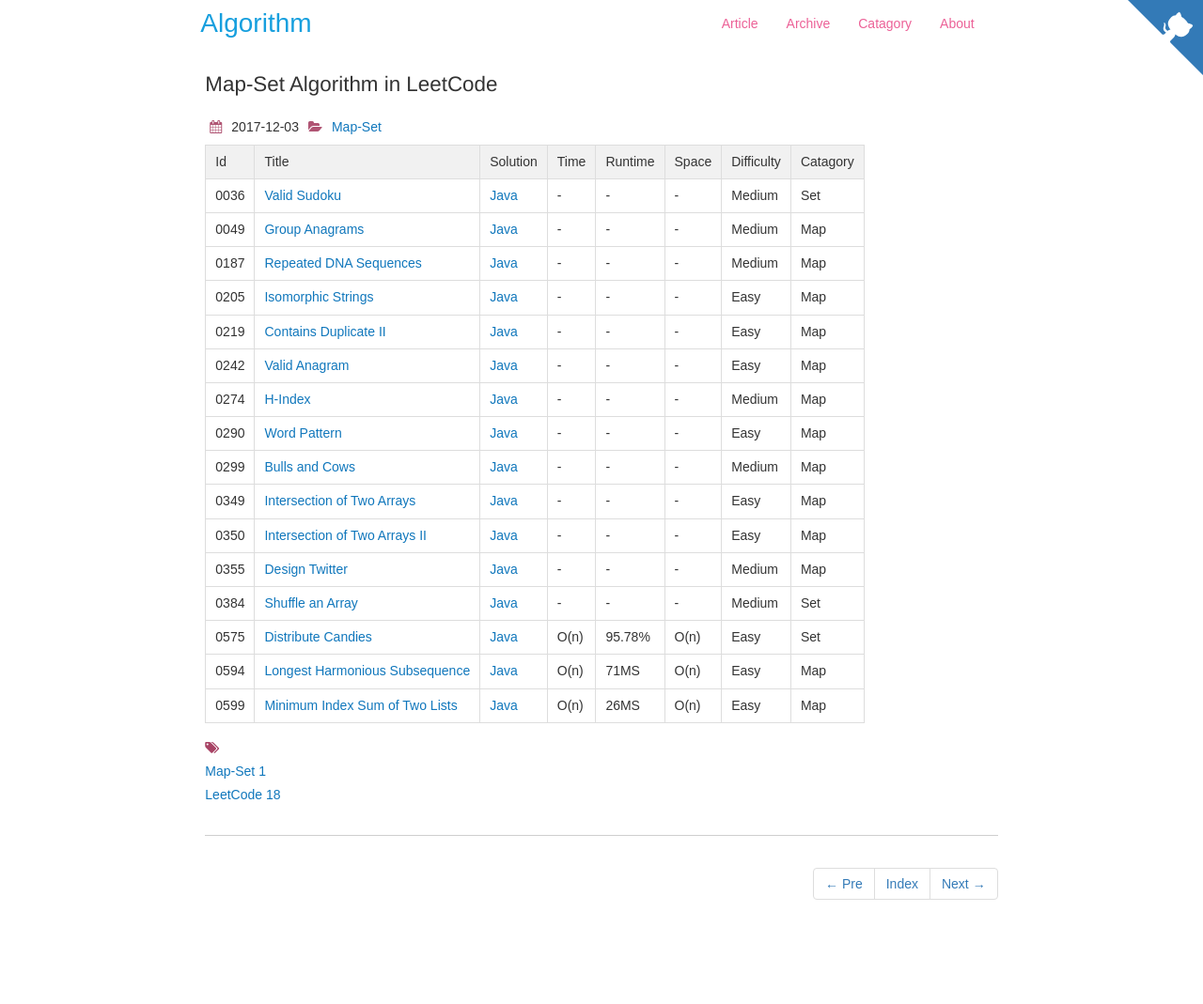
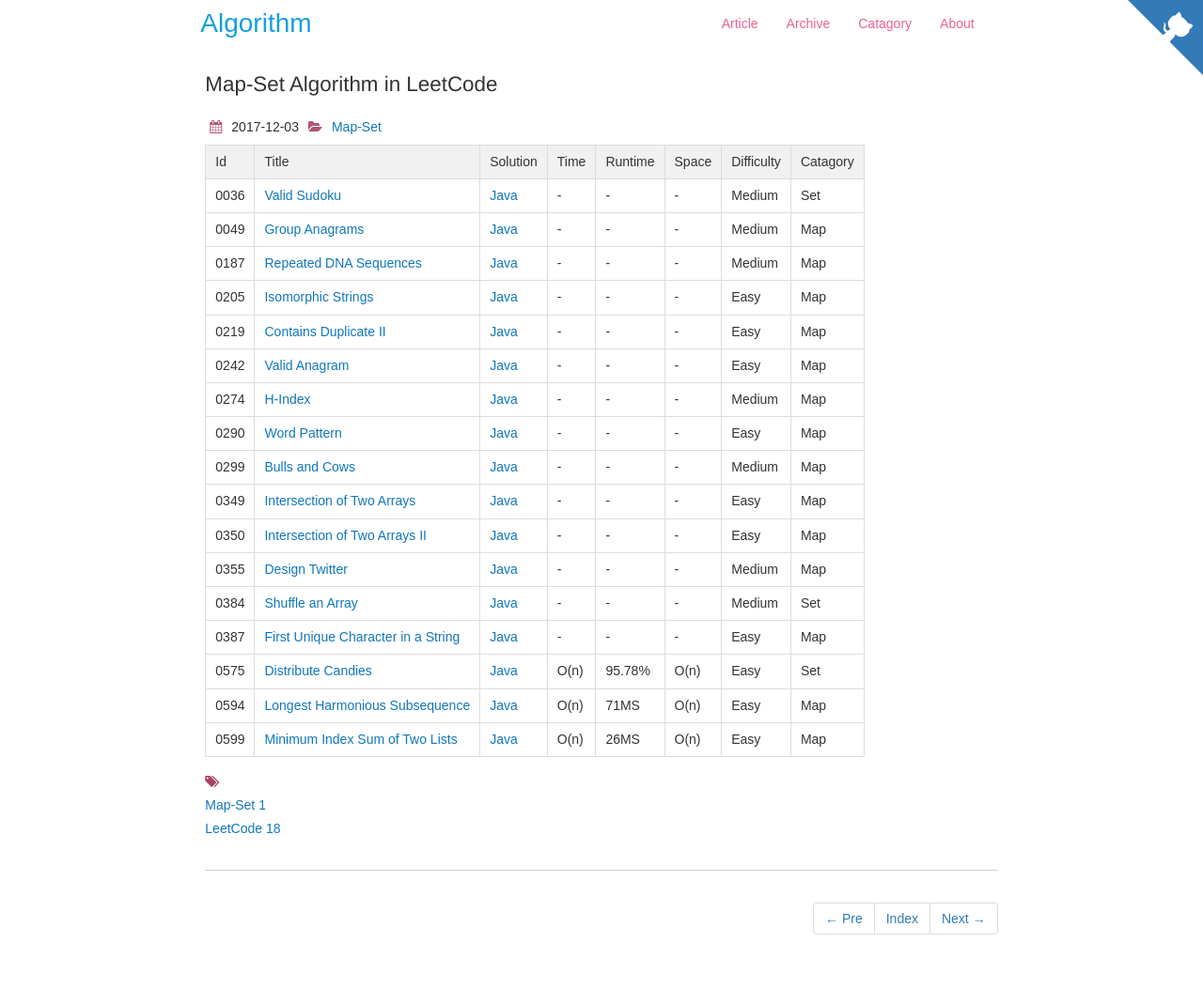
Before and after one commit to dunso/algorithm, a Jekyll site: the page built from docs/_posts/2017-12-03-Map-Set.md, in a window 1280 px wide. Shown: the whole page at 94% size. Built offline with Jekyll 4.4.1, drawn with Linux system fonts in a browser that asks for light colours; nearby versions of some CDN libraries; before the commit the page ends 1032 px from its top, so only the background shows below that.

Commit message:
Add index of LeetCode0387.java to docs

```diff
--- a/docs/_posts/2017-12-03-Map-Set.md
+++ b/docs/_posts/2017-12-03-Map-Set.md
@@ -25,6 +25,7 @@
 |0350|[Intersection of Two Arrays II](https://leetcode.com/problems/intersection-of-two-arrays-ii) | [Java](https://e.srl/leetcode-350)  |-|-|-|  Easy |Map|
 |0355|[Design Twitter](https://leetcode.com/problems/design-twitter/) | [Java](https://e.srl/leetcode-355)  |-|-|-| Medium |Map|
 |0384|[Shuffle an Array](https://leetcode.com/problems/shuffle-an-array/) | [Java](https://e.srl/leetcode-384)  |-|-|-| Medium |Set|
+|0387|[First Unique Character in a String](https://leetcode.com/problems/first-unique-character-in-a-string/) | [Java](https://e.srl/leetcode-387)  |-|-|-| Easy |Map|
 |0575|[Distribute Candies](https://leetcode.com/problems/distribute-candies)| [Java](https://e.srl/leetcode-575/)  | O(n) |95.78%| O(n)  |  Easy |Set|
 |0594|[Longest Harmonious Subsequence](https://leetcode.com/problems/longest-harmonious-subsequence/)| [Java](https://e.srl/leetcode-594/)  | O(n) |71MS| O(n)  |  Easy |Map|
 |0599|[Minimum Index Sum of Two Lists](https://leetcode.com/problems/minimum-index-sum-of-two-lists) | [Java](https://e.srl/leetcode-599/)  | O(n) |26MS| O(n)  |  Easy |Map|
```
